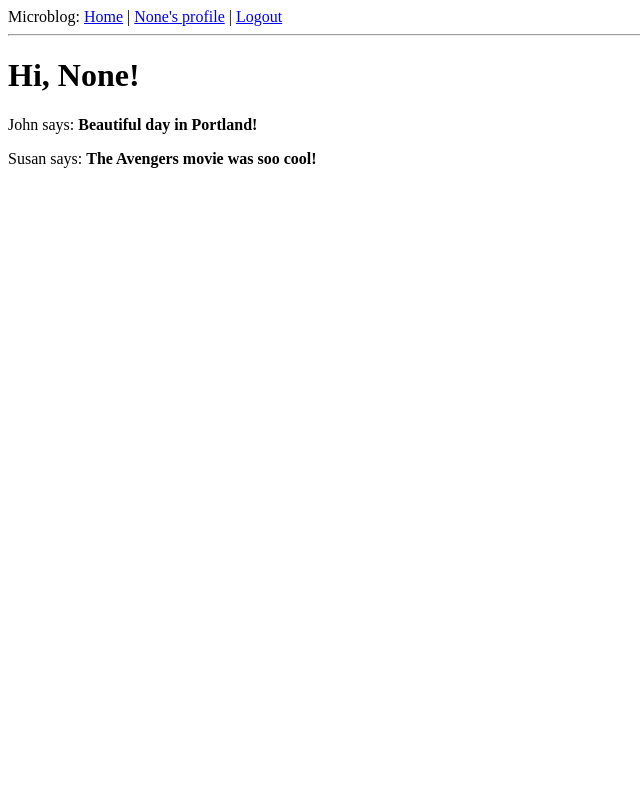
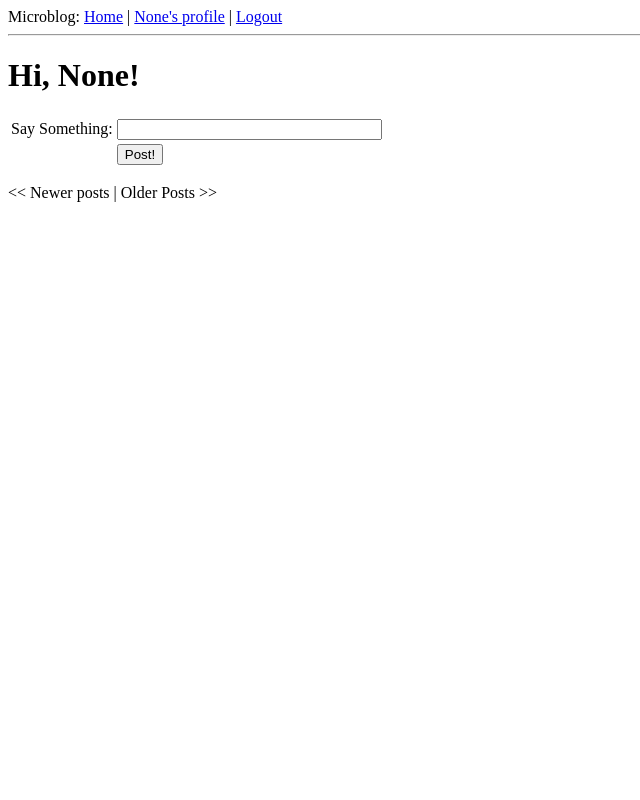
Before and after one commit to asmacdo/tutorials, a Flask app: page / in a window 1280 px wide. Shown: the whole page, without its empty margins (0-640 px from the left). Run offline with Flask 2, Linux system fonts and the light colour scheme; a user stored in the database is signed in; data comes from the database, SQL or seed files in the repository; data that the repository does not hold is empty; parts of the project's set-up code (start-up, migrations or seed data) failed here and were passed over.

Commit message:
9, added pagination

```diff
--- a/flask/megatutorial/app/forms.py
+++ b/flask/megatutorial/app/forms.py
@@ -25,3 +25,6 @@ class EditForm(Form):
             self.nickname.errors.append('This nickname is already in use. Please choose another one.')
             return False
         return True
+
+class PostForm(Form):
+    post = TextField('post', validators = [Required()])
--- a/flask/megatutorial/app/templates/404.html
+++ b/flask/megatutorial/app/templates/404.html
@@ -4,4 +4,4 @@
 {% block content %}
 <h1>File Not Found</h1>
 <p><a href="{{url_for('index')}}"></a></p>
-{% enblock %}
+{% endblock %}
--- a/flask/megatutorial/app/templates/index.html
+++ b/flask/megatutorial/app/templates/index.html
@@ -1,7 +1,30 @@
 {% extends "base.html" %}
+
 {% block content %}
-<h1>Hi, {{user.nickname}}!</h1>
-{% for post in posts %}
-<div><p>{{post.author.nickname}} says: <b>{{post.body}}</b></p></div>
+<h1>Hi, {{g.user.nickname}}!</h1>
+<form action="" method="post" name="post">
+    {{form.hidden_tag()}}
+    <table>
+        <tr>
+            <td>
+                Say Something:</td>
+            <td>{{form.post(size = 30, maxlength = 140) }}</td>
+            <td>
+            {% for error in form.errors.post %}
+            <span style ="color: red;">[{{error}}]</span><br>
+            {% endfor %}
+            </td>
+        </tr>
+        <tr>
+            <td></td>
+            <td><input type="submit" value="Post!"></td>
+            <td></td>
+        </tr>
+    </table>
+</form>
+{% for post in posts.items %}
+    {% include 'post.html' %}
 {% endfor %}
+{% if posts.has_prev %}<a href="{{ url_for('index', page = posts.prev_num) }}"><< Newer Posts</a>{% else %}<< Newer posts {% endif %} |
+{% if posts.has_next %}<a href="{{ url_for('index', page = posts.next_num) }}">Older posts >></a>{% else %}Older Posts >>{% endif %}
 {% endblock %}
--- a/flask/megatutorial/app/templates/user.html
+++ b/flask/megatutorial/app/templates/user.html
@@ -23,7 +23,9 @@
             </tr>
         </table>
         <hr>
-        {% for post in posts %}
+        {% for post in posts.items %}
             {% include 'post.html' %}
         {% endfor %}
+        {% if posts.has_prev %}<a href="{{ url_for('user', nickname = user.nickname, page = posts.prev_num) }}"><< Newer posts</a>{% else %}<< Newer posts{% endif %} |
+        {% if posts.has_next %}<a href="{{ url_for('user', nickname = user.nickname, page = posts.next_num) }}">Older posts >></a>{% else %}Older posts >>{% endif %}
 {% endblock %}
--- a/flask/megatutorial/app/views.py
+++ b/flask/megatutorial/app/views.py
@@ -1,34 +1,34 @@
 from flask import render_template, flash, redirect, session, url_for, request, g
 from flask.ext.login import login_user, logout_user, current_user, login_required
-from forms import LoginForm, EditForm
-from models import User, ROLE_USER, ROLE_ADMIN
+from forms import LoginForm, EditForm, PostForm
+from models import User, ROLE_USER, ROLE_ADMIN, Post
 from app import app, db, lm, oid
+from config import POSTS_PER_PAGE
 from datetime import datetime
 
-@app.route('/')
-@app.route('/index')
+@app.route('/', methods = ['GET', 'POST'])
+@app.route('/index', methods = ['GET', 'POST'])
+@app.route('/index/<int:page>', methods = ['GET', 'POST'])
 @login_required
-def index():
-    user = g.user
-    posts = [
-        {
-            'author': {'nickname': 'John'},
-            'body': 'Beautiful day in Portland!'
-        },
-        {
-            'author': {'nickname': 'Susan'},
-            'body': 'The Avengers movie was soo cool!'
-        }
-    ]
+def index(page=1):
+    form = PostForm()
+    if form.validate_on_submit():
+        post = Post(body = form.post.data, timestamp = datetime.utcnow(), author = g.user)
+        db.session.add(post)
+        db.session.commit()
+        flash('Your post is now live!')
+        return redirect(url_for('index'))
+
+    posts = g.user.followed_posts().paginate(page, POSTS_PER_PAGE, False)
+
     return render_template("index.html",
                            title = 'Home',
-                           user = user,
+                           form = form,
                            posts = posts)
 
 @app.route('/login', methods = ['GET', 'POST'])
 @oid.loginhandler
 def login():
-    print "loginhandler"
     if g.user is not None and g.user.is_authenticated():
         return redirect(url_for('index'))
     form = LoginForm()
@@ -41,16 +41,15 @@ def login():
                            providers = app.config['OPENID_PROVIDERS'])
 
 @app.route('/user/<nickname>')
+@app.route('/user/<nickname>/<int:page>')
 @login_required
-def user(nickname):
+def user(nickname, page = 1):
     user = User.query.filter_by(nickname = nickname).first()
     if user == None:
         flash('User ' + nickname + ' not found.')
         return redirect(url_for('index'))
-    posts = [
-        {'author': user, 'body': 'Test post #1' },
-        {'author': user, 'body': 'Test post #2' }
-    ]
+    posts = user.posts.paginate(page, POSTS_PER_PAGE, False)
+
     return render_template('user.html',
                            user = user,
                            posts = posts)
--- a/flask/megatutorial/config.py
+++ b/flask/megatutorial/config.py
@@ -22,3 +22,5 @@ MAIL_PASSWORD = None
 
 # admin list
 ADMINS = ['asmacdo@gmail.com']
+
+POSTS_PER_PAGE = 3
```
